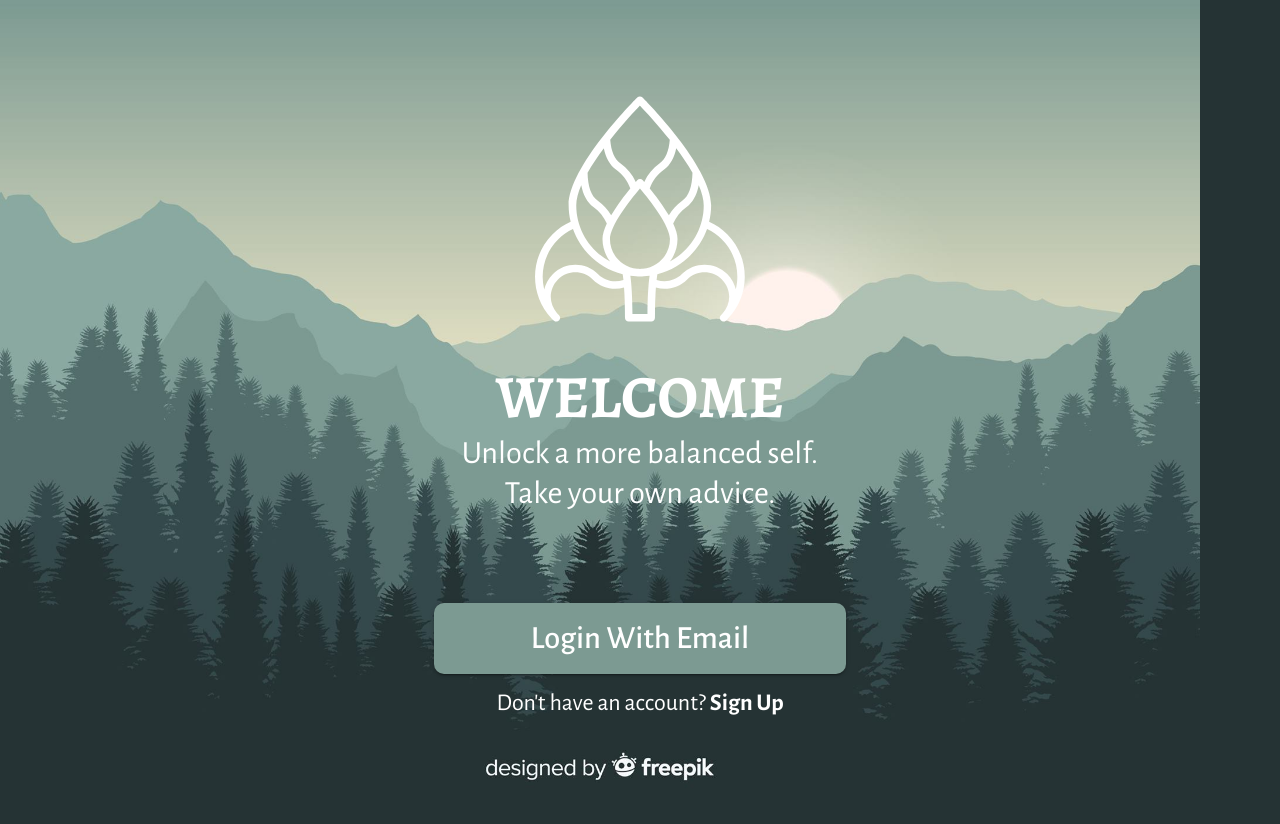
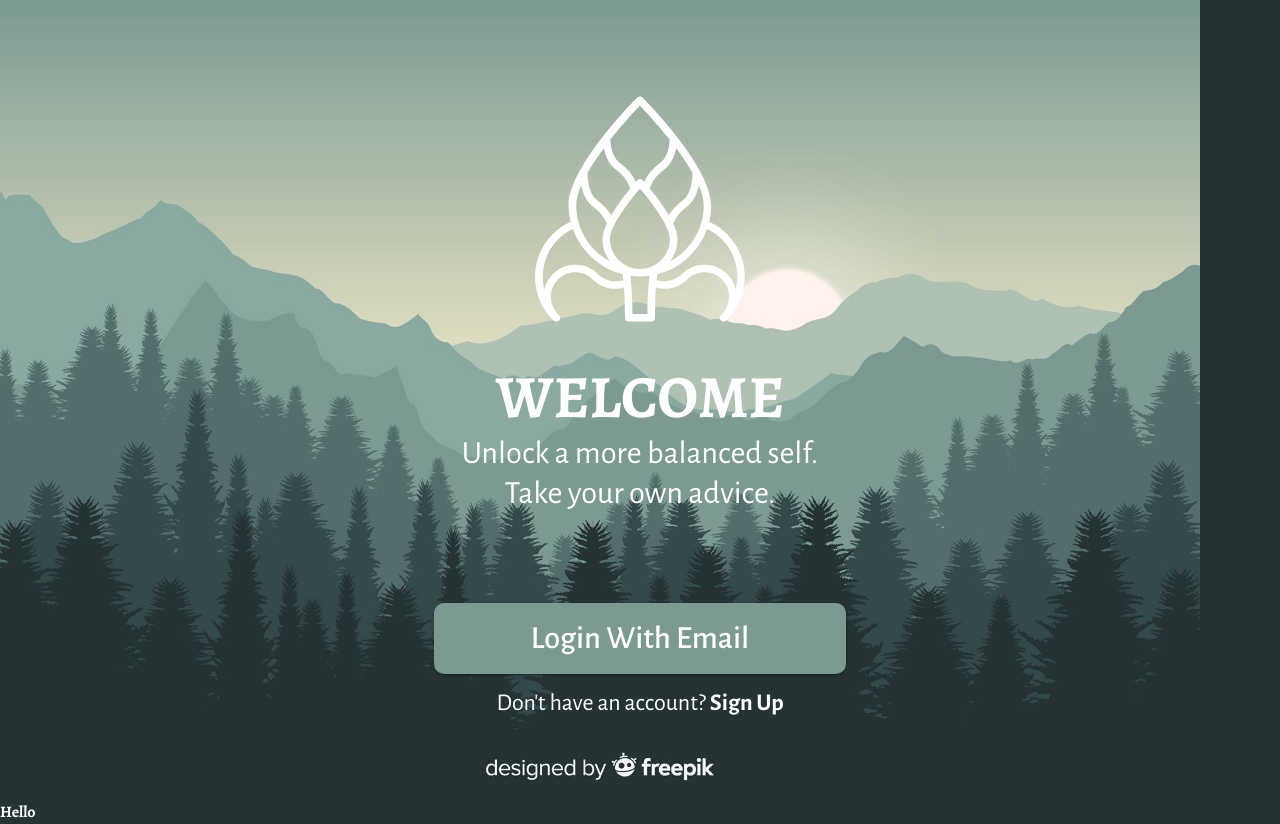
Before and after one commit to Ryan-Williams-Dev/tyoa-front-end, a React (Create React App) app: page /welcome in a window 1280 px wide. Before the commit the page ends 800 px from the top, so only its background shows below. Built offline with nearby package versions, Linux system fonts and the light colour scheme.

Commit message:
fixed issue of not scrolling, and anchoring background

```diff
--- a/src/pages/Welcome.jsx
+++ b/src/pages/Welcome.jsx
@@ -15,9 +15,10 @@ function Welcome() {
   }, [user, navigate]);
 
   return (
+    <>
       <Box
         sx={{
-        position: "fixed",
+          backgroundAttachment: "fixed",
           height: "100vh",
           width: "100vw",
           backgroundImage: "url(/img/welcome_bg.jpg)",
@@ -112,6 +113,10 @@ function Welcome() {
           </Box>
         </Box>
       </Box>
+      <Box>
+        <Typography>Hello</Typography>
+      </Box>
+    </>
   );
 }
 
```
Lines whose indentation alone changed are shown as unchanged.
